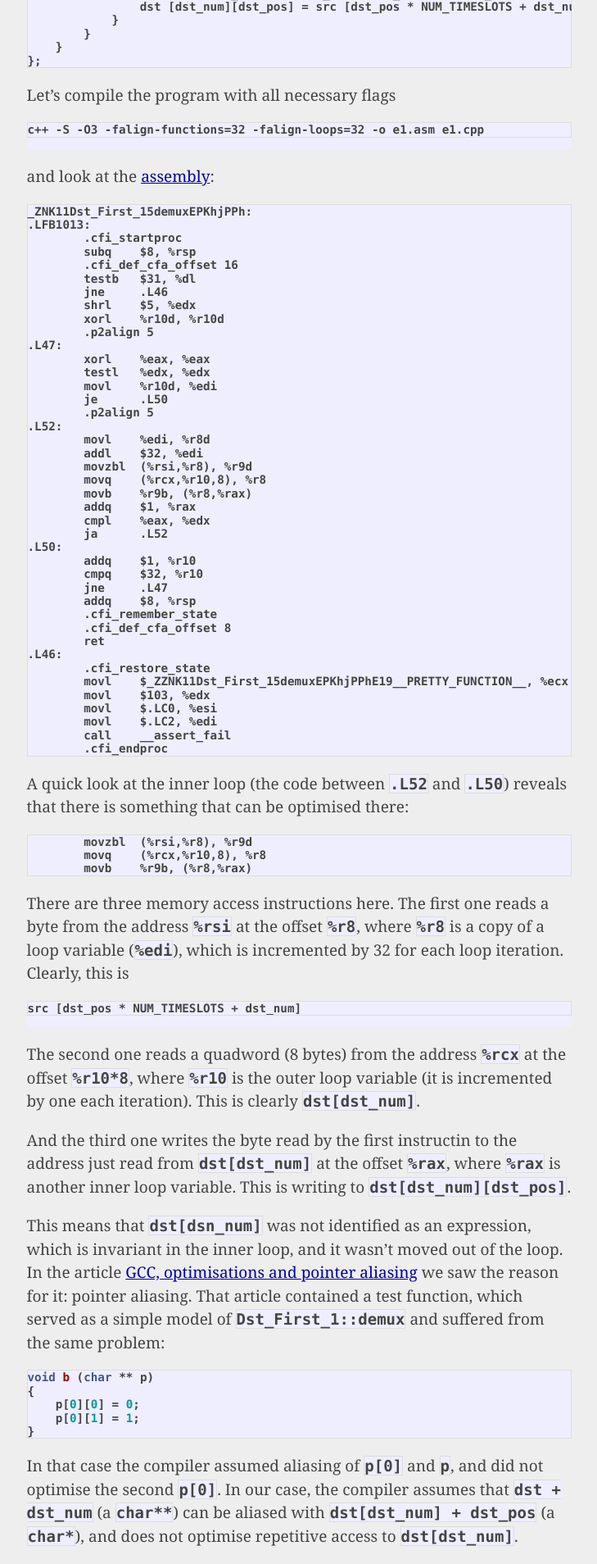
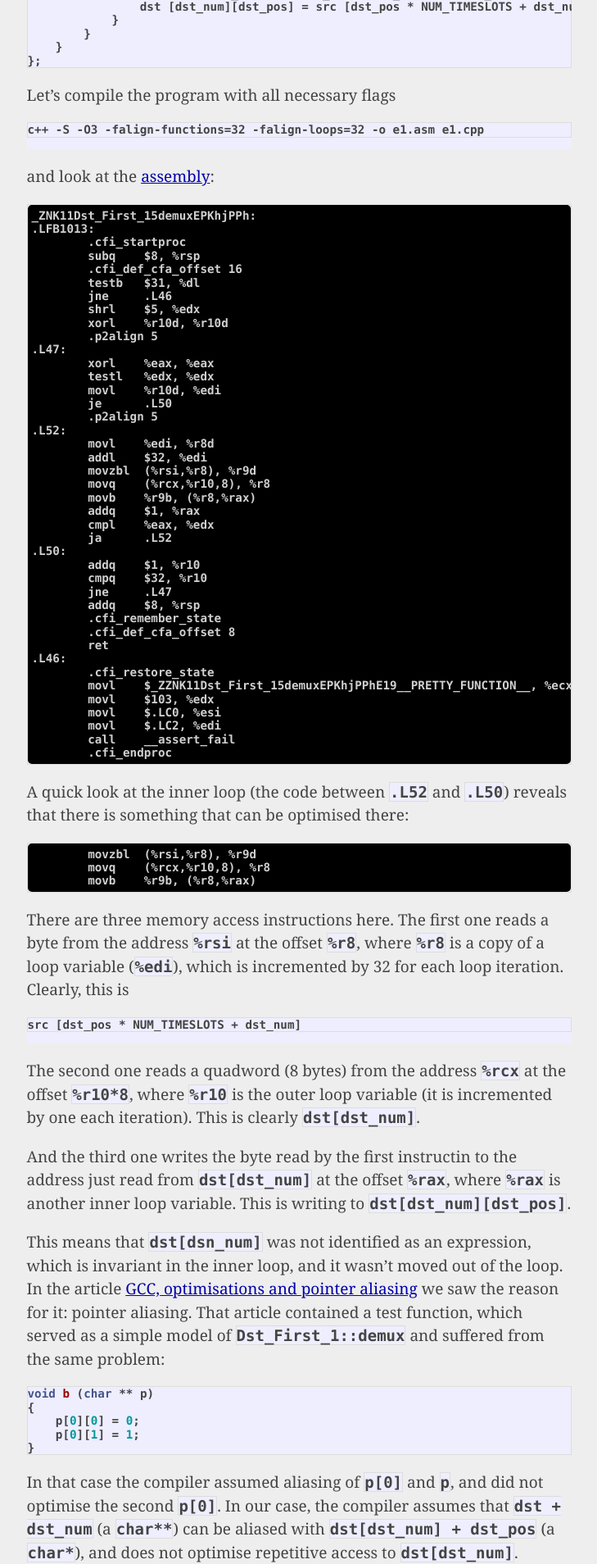
Before and after one commit to pzemtsov/pzemtsov.github.io, a Jekyll site: the page built from _posts/2014-05-15-how-to-make-C-as-fast-as-java.md, in a window 1280 px wide. Shown: the part 1852-3760 px from the top of the page at 82% size, without its empty margins (275-1004 px from the left). Built offline with Jekyll 4.4.1, drawn with Linux system fonts in a browser that asks for light colours; Markdown is read by kramdown in place of the engine named in the settings; comment, search, counter and statistics services are not loaded.

Commit message:
Fix for difference between standalone Jekyll and GitHub

```diff
--- a/css/main.css
+++ b/css/main.css
@@ -158,7 +158,7 @@ a:visited { color: #a0a; }
   font-family: Consolas, "Courier New", monospace;
 }
 
-code.text {
+code.language-text {
  background-color: black;
  color: #D0D0D0;
  padding: 5px;
```
